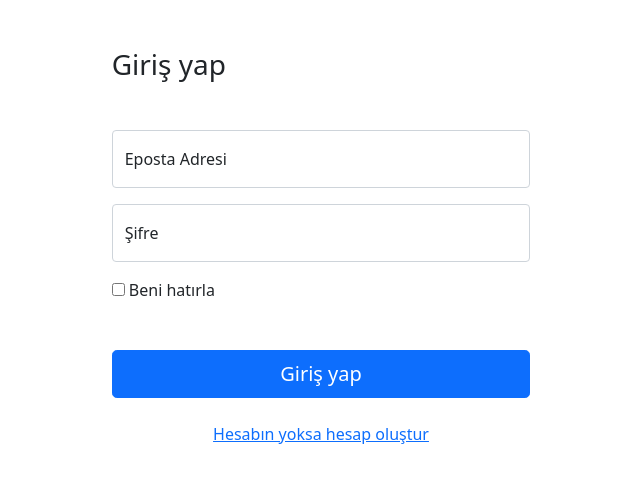
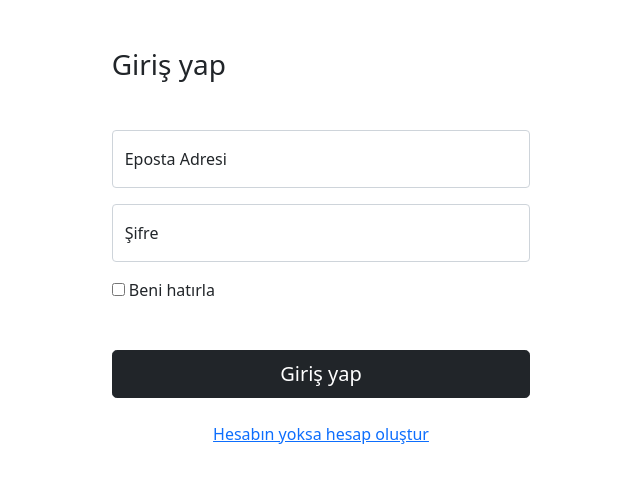
Before and after one commit to hamdiituu/task-manager-with-react, a React (Create React App) app: page /login in a window 1280 px wide. Shown: the top 482 px of the page, without its empty margins (319-959 px from the left). Built offline with nearby package versions, Linux system fonts and the light colour scheme.

Commit message:
login and register button change

```diff
--- a/src/pages/Login/Login.jsx
+++ b/src/pages/Login/Login.jsx
@@ -33,7 +33,7 @@ function Login(params) {
                     <input type="checkbox" value="remember-me" /> Beni hatırla
                   </label>
                 </div>
-                <button className="w-100 btn btn-lg btn-primary" type="submit">
+                <button className="w-100 btn btn-lg btn-dark" type="submit">
                   Giriş yap
                 </button>
               </form>
--- a/src/pages/Register/Register.jsx
+++ b/src/pages/Register/Register.jsx
@@ -41,7 +41,7 @@ function Register(params) {
                   </label>
                 </div>
 
-                <button className="w-100 btn btn-lg btn-primary" type="submit">
+                <button className="w-100 btn btn-lg btn-dark" type="submit">
                   Hesap oluştur
                 </button>
               </form>
```
